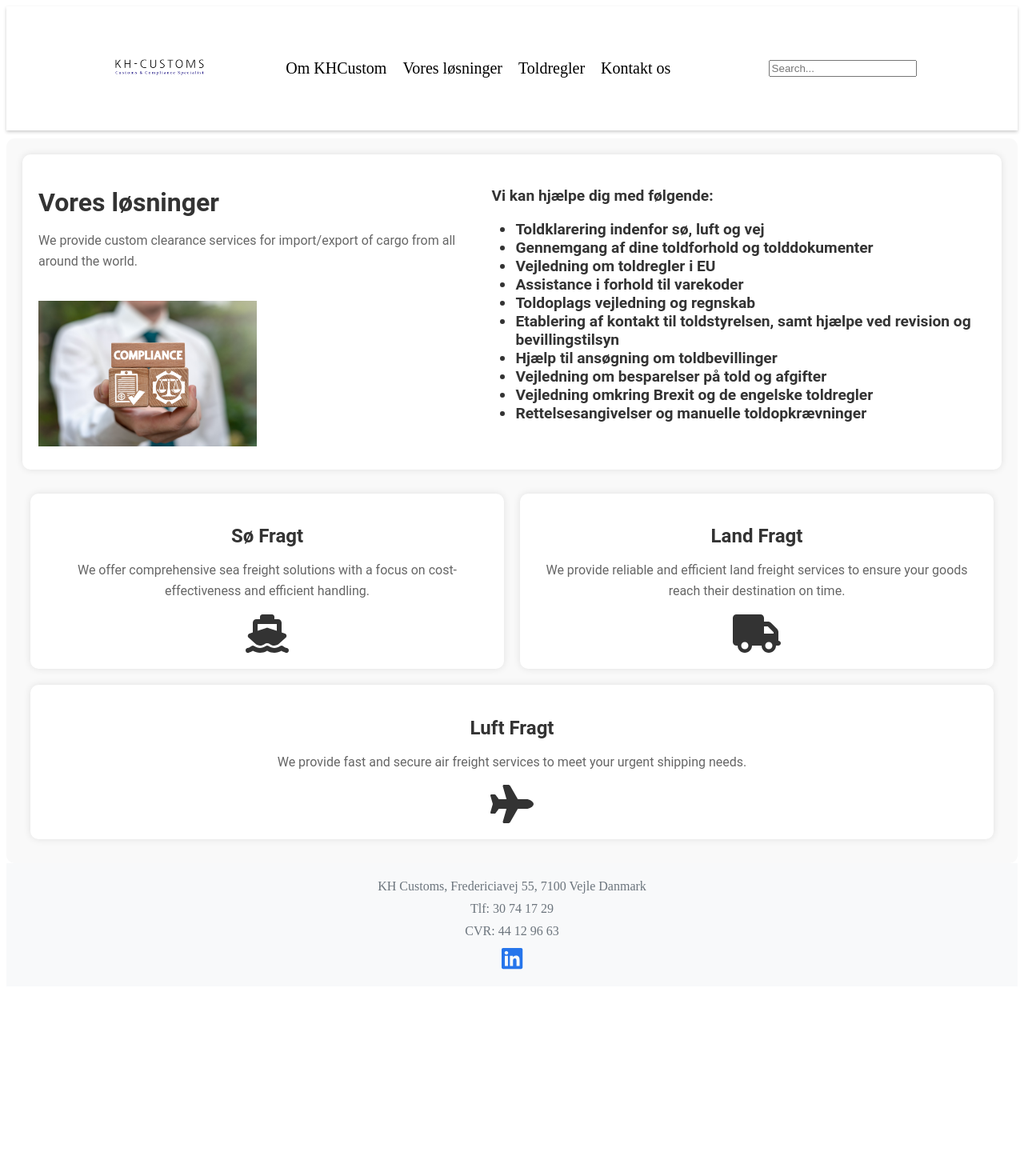
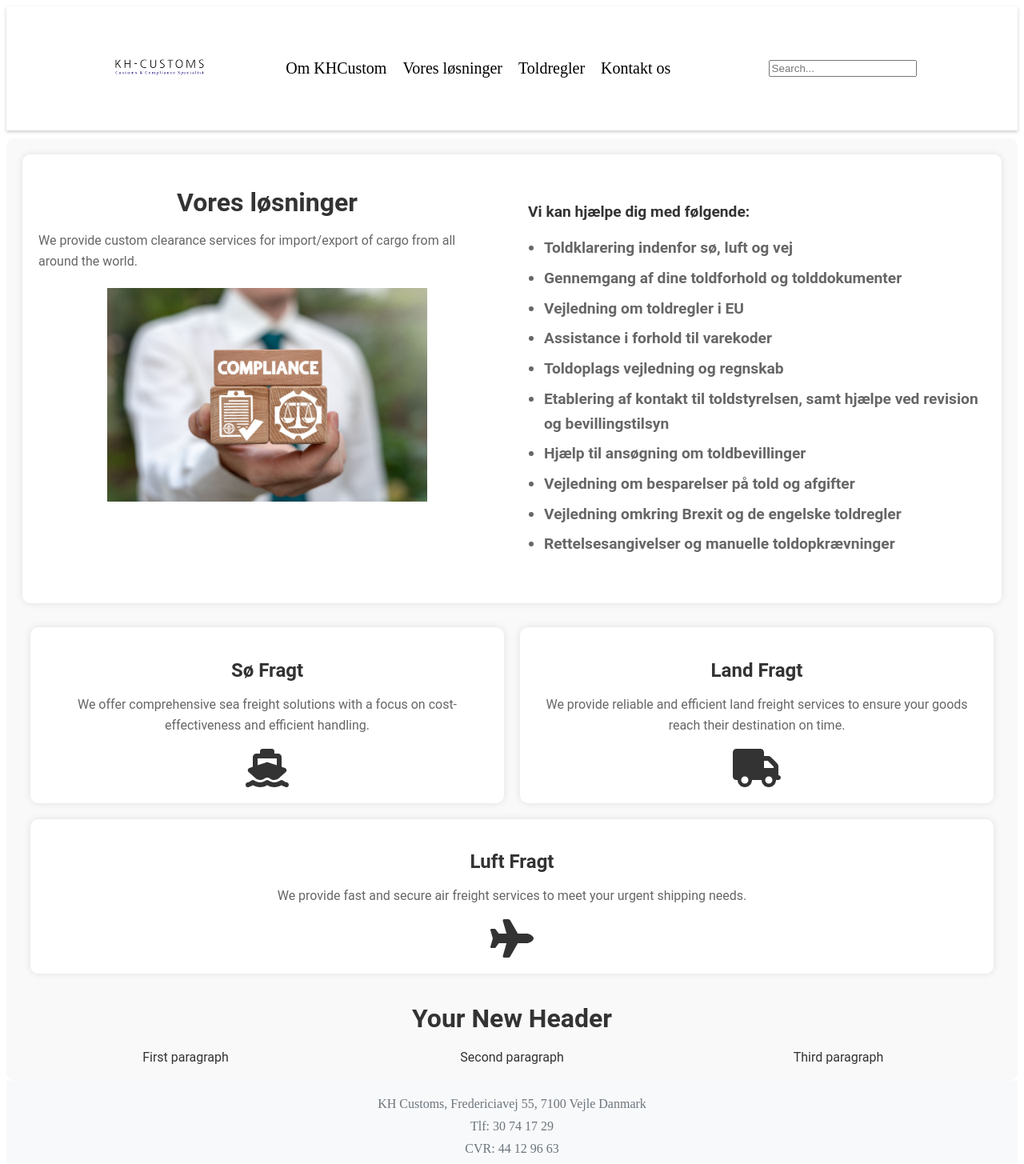
Before and after one commit to Jesperejohannsen/khCustoms, a React (Vite) app: page /services in a window 1280 px wide. Shown: the top 1455 px of the page at 80% size. Before the commit the page ends 1241 px from the top, so only its background shows below. Built offline with nearby package versions, Linux system fonts and the light colour scheme.

Commit message:
adding new section

```diff
--- a/src/components/solutionSite/SolutionsSite.tsx
+++ b/src/components/solutionSite/SolutionsSite.tsx
@@ -7,7 +7,7 @@ const SolutionsSite = () => {
   return (
     <div className="solutions-site">
       <div className="solutionsSectionOne">
-        <div>
+        <div className="solutionImage">
           <h1>Vores løsninger</h1>
           <p>
             We provide custom clearance services for import/export of cargo from
@@ -62,6 +62,14 @@ const SolutionsSite = () => {
           <FontAwesomeIcon id="faPlane" icon={faPlane} size="3x" />
         </div>
       </div>
+      <div className="new-section">
+      <h2 className="new-section-header">Your New Header</h2>
+      <div className="new-section-content">
+        <p>First paragraph</p>
+        <p>Second paragraph</p>
+        <p>Third paragraph</p>
+      </div>
+    </div>
     </div>
   );
 };
--- a/src/components/solutionSite/solutionsSite.css
+++ b/src/components/solutionSite/solutionsSite.css
@@ -2,24 +2,38 @@
   background: #f9f9f9;
   padding: 20px;
   border-radius: 10px;
-  font-family: 'Roboto', sans-serif;
+  font-family: "Roboto", sans-serif;
   color: #333;
 }
 
 .solutionsSectionOne {
+  display: flex;
+  justify-content: space-between;
+  align-items: flex-start;
+  gap: 20px;
   background: #fff;
   padding: 20px;
   border-radius: 10px;
   box-shadow: 0px 0px 10px rgba(0, 0, 0, 0.1);
   margin-bottom: 20px;
-  font-family: 'Roboto', sans-serif;
-  color: #333;
-  display: flex;
+}
+
+.solutionImage,
+.solutionList {
+  flex: 1;
+}
+
+.solutionImage img {
+  width: 70%;
+  height: auto;
+  display: block;
+  margin: 20px auto;
 }
 
 .solutionsSectionOne h1 {
   font-size: 2em;
   margin-bottom: 10px;
+  text-align: center;
 }
 
 .solutionsSectionOne p {
@@ -28,25 +42,28 @@
   color: #666;
 }
 
-.solutionsSectionOne img {
-  width: 50%;
-  height: auto;
+.solutionsSectionOne h3 {
+  font-size: 1.2em;
   margin-top: 20px;
 }
 
-.solutionsSectionOne h3 {
-  font-size: 1.2em;
-  margin-top: 20px;}
-
-.solutionsSectionOne ul {
-  padding-left: 30px;
-}
-
-.solutionList{
+.solutionList {
   display: flex;
   justify-content: space-between;
   flex-wrap: wrap;
   margin-left: 20px;
+  margin-top: 20px;
+}
+
+.solutionList ul {
+  padding-left: 20px;
+}
+
+.solutionList ul li {
+  margin-top: 7px;
+  font-size: 1em;
+  line-height: 1.6;
+  color: #666;
 }
 
 .solutions-details {
@@ -88,9 +105,15 @@
 }
 
 @keyframes sail {
-    0% { transform: translateY(0px); }
-    50% { transform: translateY(-10px); }
-    100% { transform: translateY(0px); }
+  0% {
+    transform: translateY(0px);
+  }
+  50% {
+    transform: translateY(-10px);
+  }
+  100% {
+    transform: translateY(0px);
+  }
 }
 
 #faPlane {
@@ -103,9 +126,15 @@
 }
 
 @keyframes fly {
-    0% { transform: translateX(0px); }
-    50% { transform: translateX(10px); }
-    100% { transform: translateX(0px); }
+  0% {
+    transform: translateX(0px);
+  }
+  50% {
+    transform: translateX(10px);
+  }
+  100% {
+    transform: translateX(0px);
+  }
 }
 
 #faTruck {
@@ -118,7 +147,37 @@
 }
 
 @keyframes drive {
-    0% { transform: translateX(0px); }
-    50% { transform: translateX(10px); }
-    100% { transform: translateX(0px); }
+  0% {
+    transform: translateX(0px);
   }
+  50% {
+    transform: translateX(10px);
+  }
+  100% {
+    transform: translateX(0px);
+  }
+}
+
+
+.new-section {
+  text-align: center;
+  margin-top: 20px;
+  background-color: #f9f9f9;
+  border-radius: 10px;
+}
+
+.new-section-header {
+  font-size: 2em;
+  margin-bottom: 20px;
+}
+
+.new-section-content {
+  display: flex;
+  justify-content: space-around;
+}
+
+.new-section-content p {
+  flex: 1;
+  margin: 0 10px;
+  text-align: center;
+}
```
Lines whose indentation alone changed are shown as unchanged.
